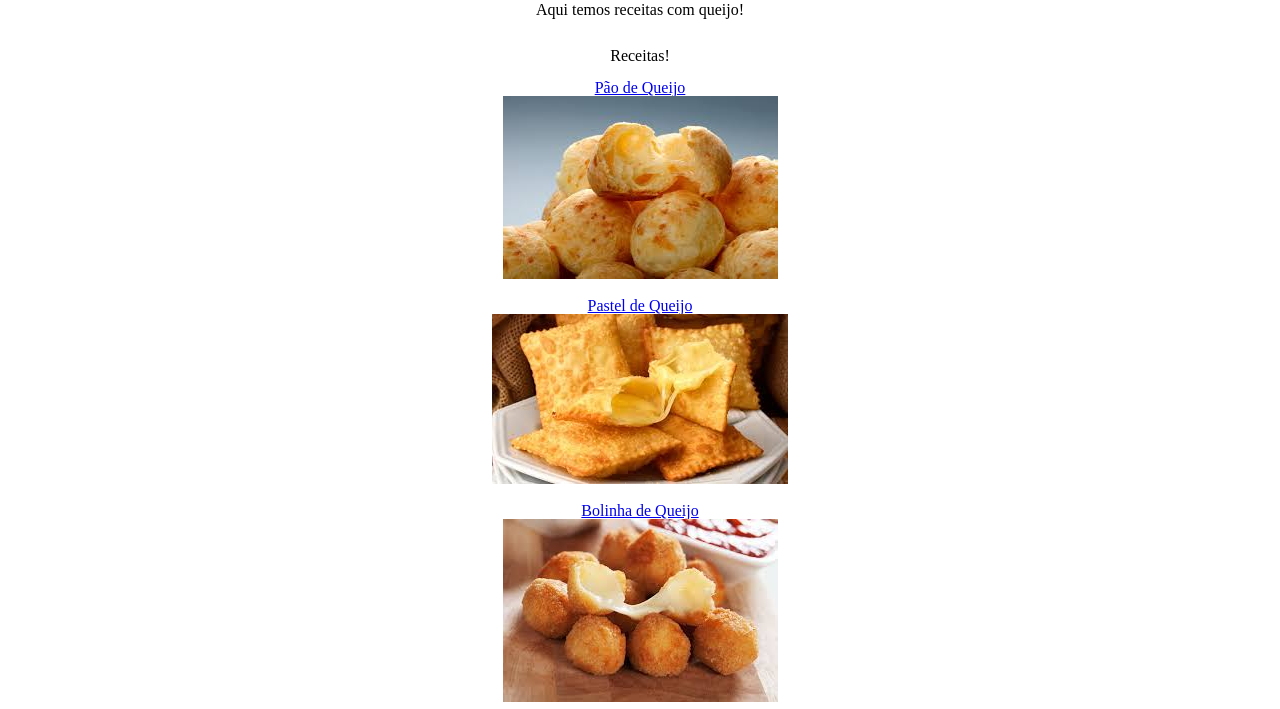
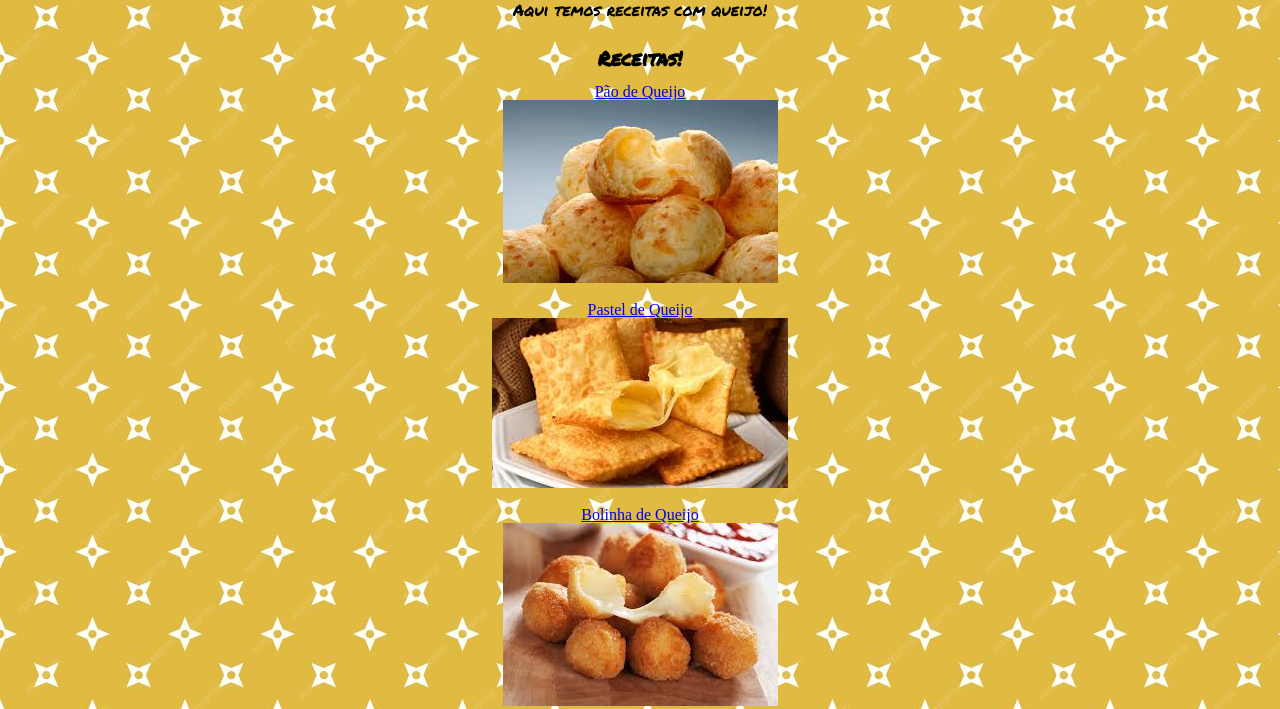
Before and after one commit to ryujinpl2/site_receitas, a plain HTML site: page index.html in a window 1280 px wide. Shown: the part 106-815 px from the top of the page. Drawn offline with Linux system fonts and the light colour scheme.

Commit message:
Editar style.css e adicionar fundo

```diff
--- a/style.css
+++ b/style.css
@@ -13,11 +13,24 @@ h1 {
 
 }
 
+.paragrafo1 {
+
+    font-family: "Permanent Marker", cursive;
+}
 
 h2 {
     margin-top: 30px;
+    font-weight: bold;
+    font-size: 20px;
+    font-family: "Permanent Marker", cursive;
+    text-align: center;
 }
 
 li {
     margin-top: 16px;
 }
+
+body {
+  background-image: url('./shurikenfundo.jpg');
+  text-align: center;
+}
```
Also changed, not shown: shurikenfundo.jpg (added).
